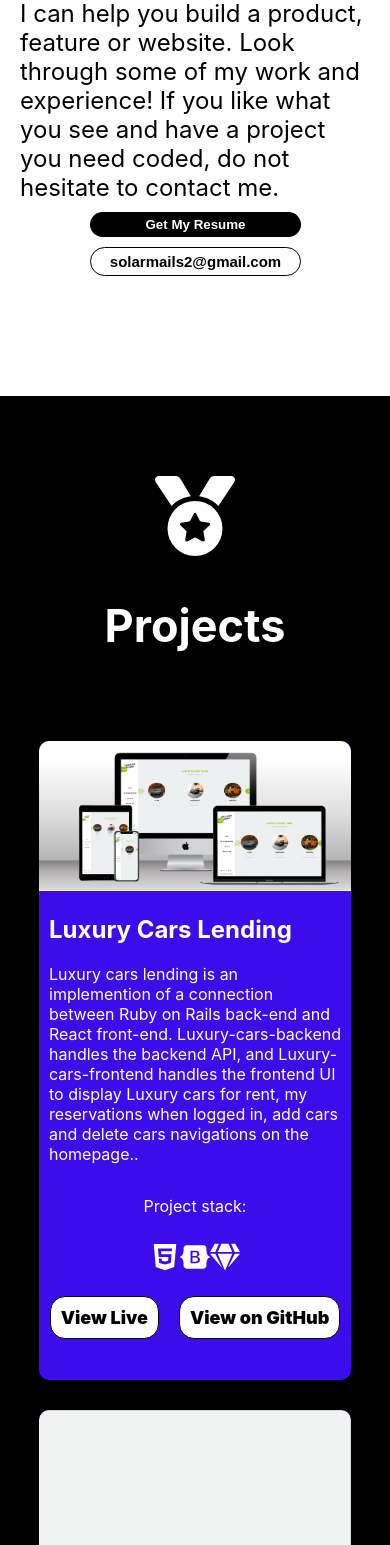
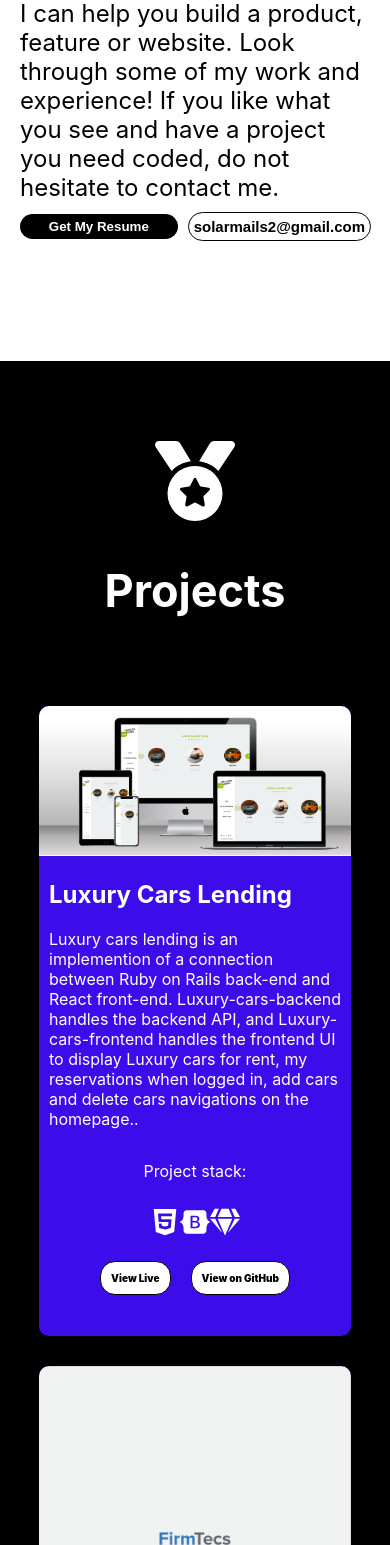
Before and after one commit to blase147/my_portfolio, a React (Create React App) app: page / in a window 390 px wide. Shown: the part 455-2000 px from the top of the page. Built offline with nearby package versions, Linux system fonts and the light colour scheme.

Commit message:
Add mobile responsiveness

```diff
--- a/src/components/Homepage/homePage.scss
+++ b/src/components/Homepage/homePage.scss
@@ -47,10 +47,13 @@
 
       .res-mail {
         display: flex;
-        flex-direction: column;
-        justify-content: flex-start;
+        // flex-direction: column;
+        // align-items: left;
         width: 100%;
+        margin: auto;
         gap: 10px;
+        padding-left: 0;
+        margin-left: 0;
 
         .my-resume {
           padding: 5px;
--- a/src/components/my-works/myWorks.scss
+++ b/src/components/my-works/myWorks.scss
@@ -80,7 +80,7 @@
           color: black;
           border: solid 1px #000;
           border-radius: 15px;
-          font-size: 18px;
+          font-size: 10px;
           font-weight: 900;
         }
       }
```
